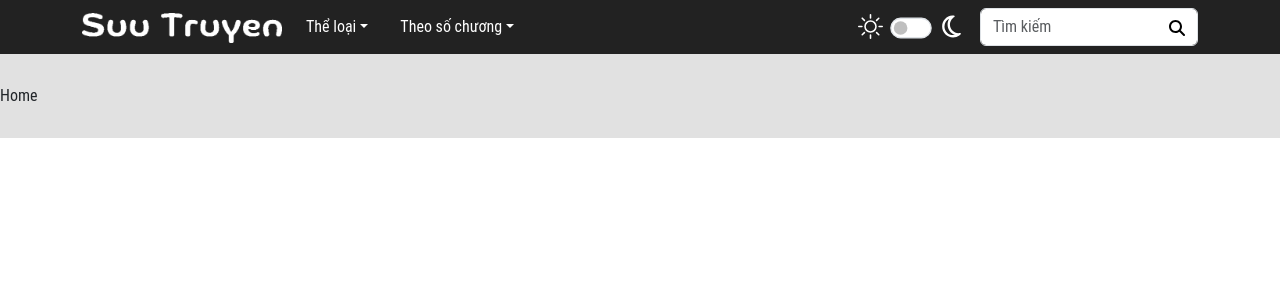
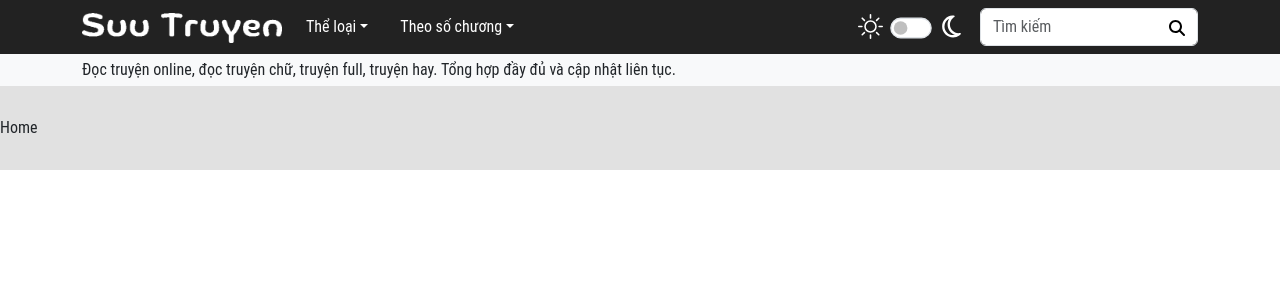
Before and after one commit to Lequocluan/DuAnNhom_WebDocTruyen, a React (Vite) app in the folder users/: page / in a window 1280 px wide. Shown: the top 300 px of the page. Built offline with nearby package versions, Linux system fonts and the light colour scheme.

Commit message:
Header Bottom

```diff
--- /dev/null
+++ b/users/src/components/header/HeaderBottom.jsx
@@ -0,0 +1,16 @@
+function HeaderBottom() {
+  return (
+    <>
+      <div className="bg-light header-bottom">
+        <div className="container py-1">
+          <p className="mb-0">
+            Đọc truyện online, đọc truyện chữ, truyện full, truyện hay. Tổng hợp
+            đầy đủ và cập nhật liên tục.
+          </p>
+        </div>
+      </div>
+    </>
+  );
+}
+
+export default HeaderBottom;
--- a/users/src/ui/AppLayout.jsx
+++ b/users/src/ui/AppLayout.jsx
@@ -1,11 +1,13 @@
 import React from "react";
 import Headers from "../components/header/Headers";
 import { Outlet } from "react-router-dom";
+import HeaderBottom from "../components/header/HeaderBottom";
 
 function AppLayout() {
   return (
     <>
       <Headers />
+      <HeaderBottom />
       <main>
         <Outlet />
       </main>
```
